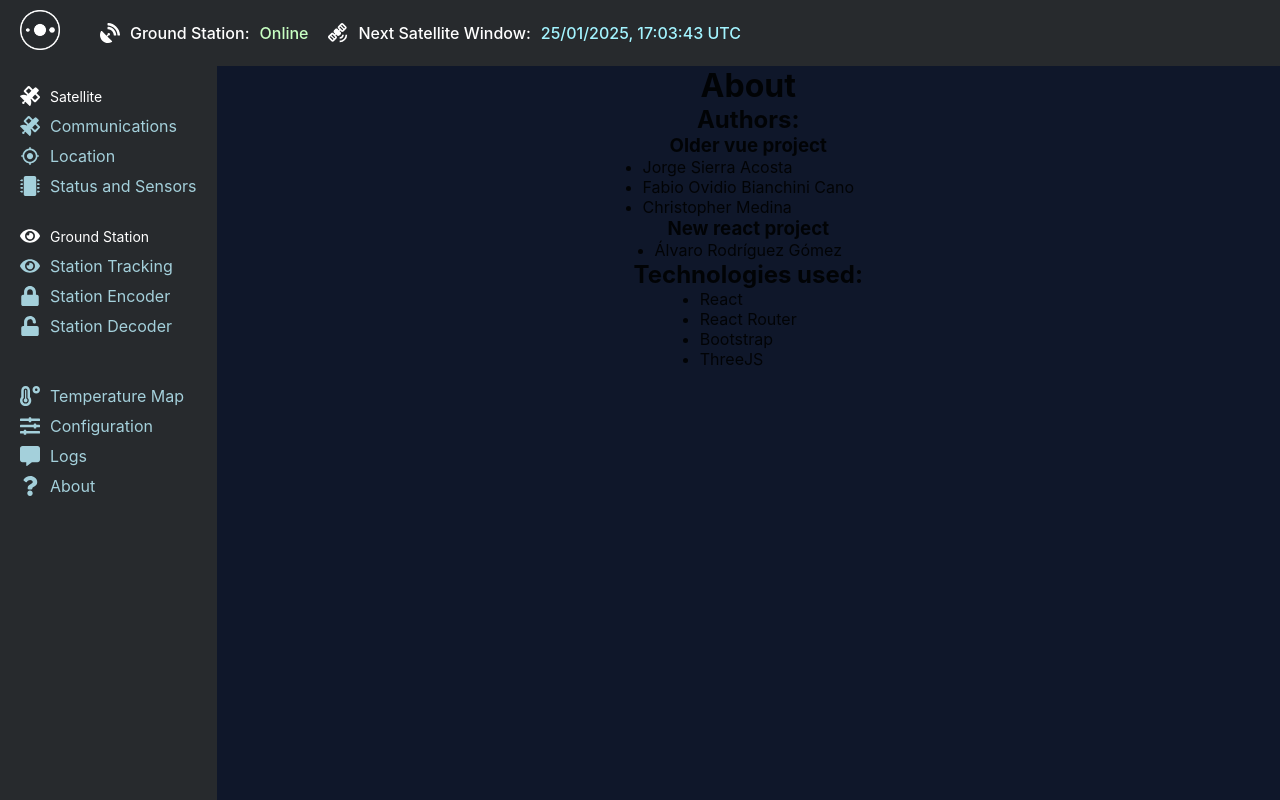
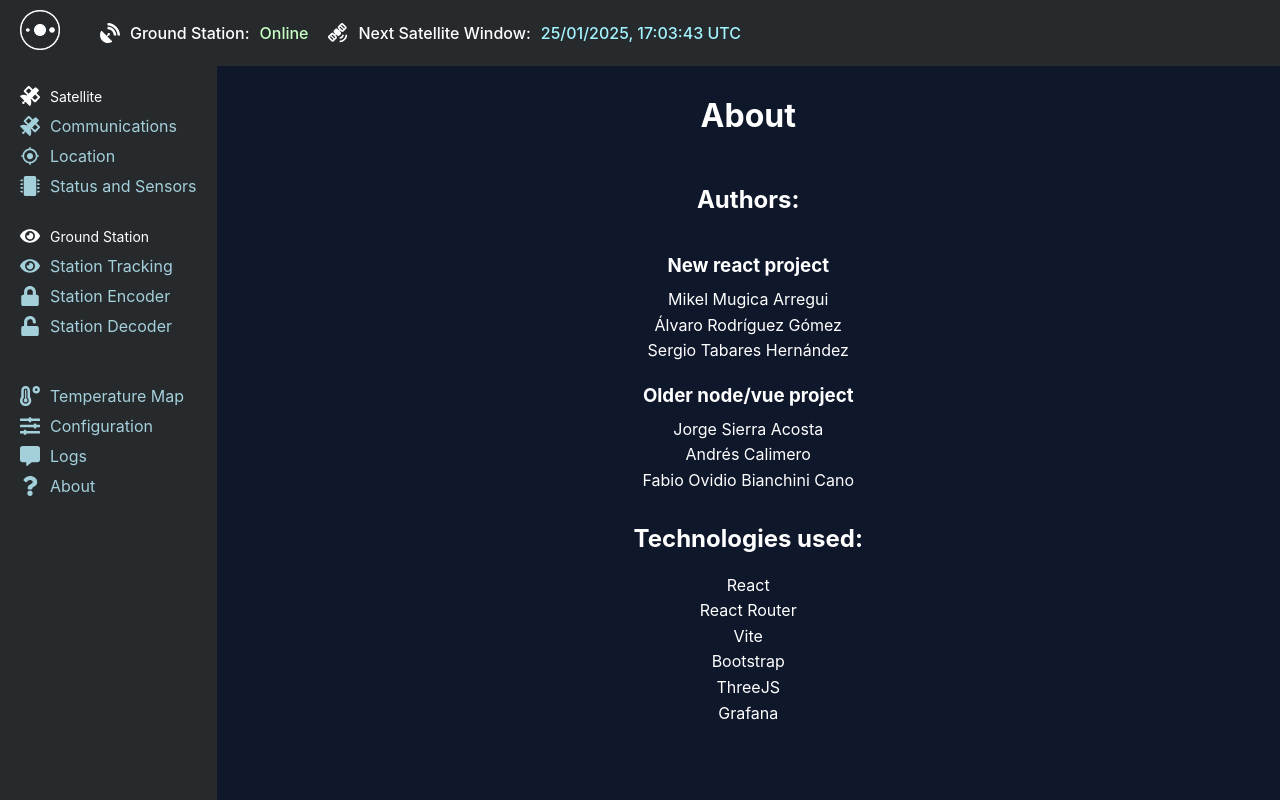
Before and after one commit to Teidesat/Fomalhaut, a React (Vite) app: page /about in a window 1280 px wide. Built offline with nearby package versions, Linux system fonts and the light colour scheme; what satellite.js would draw is missing.

Commit message:
Update 'About' section

```diff
--- a/src/components/pages/About/About.css
+++ b/src/components/pages/About/About.css
@@ -1,6 +1,28 @@
 .About {
-    display: flex;
-    flex-direction: column;
-    align-items: center;
-    justify-content: center;
+  display: flex;
+  flex-direction: column;
+  align-items: center;
+  justify-content: center;
 }
+
+.About :is(h1, h2) {
+  color: #ffffff;
+  text-align: center;
+  margin-top: 30px;
+  margin-bottom: 20px;
+}
+
+.About h3 {
+  color: #ffffff;
+  text-align: center;
+  margin-top: 20px;
+  margin-bottom: 10px;
+}
+
+.About p {
+  font-size: 1rem;
+  color: #ffffff;
+  max-width: 800px;
+  text-align: center;
+  line-height: 1.6;
+}
--- a/src/components/pages/About/About.tsx
+++ b/src/components/pages/About/About.tsx
@@ -7,23 +7,28 @@ const About: FC<AboutProps> = () => (
   <div className="About">
     <h1>About</h1>
     <h2>Authors:</h2>
-    <h3>Older vue project</h3>
-    <ul>
-      <li>Jorge Sierra Acosta</li>
-      <li>Fabio Ovidio Bianchini Cano</li>
-      <li>Christopher Medina</li>
-    </ul>
-    <h3>New react project</h3>
-    <ul>
-      <li>Álvaro Rodríguez Gómez</li>
-    </ul>
-    <h2>Technologies used:</h2>
-    <ul>
-      <li>React</li>
-      <li>React Router</li>
-      <li>Bootstrap</li>
-      <li>ThreeJS</li>
-    </ul>
+    <div>
+      <h3>New react project</h3>
+      <p>Mikel Mugica Arregui</p>
+      <p>Álvaro Rodríguez Gómez</p>
+      <p>Sergio Tabares Hernández</p>
+    </div>
+    <div>
+      <h3>Older node/vue project</h3>
+      <p>Jorge Sierra Acosta</p>
+      <p>Andrés Calimero</p>
+      <p>Fabio Ovidio Bianchini Cano</p>
+      {/*ToDo: Add the remaining authors*/}
+    </div>
+    <div>
+      <h2>Technologies used:</h2>
+      <p>React</p>
+      <p>React Router</p>
+      <p>Vite</p>
+      <p>Bootstrap</p>
+      <p>ThreeJS</p>
+      <p>Grafana</p>
+    </div>
   </div>
 );
 
```
